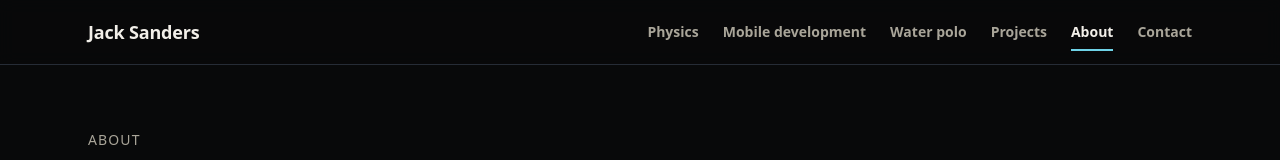
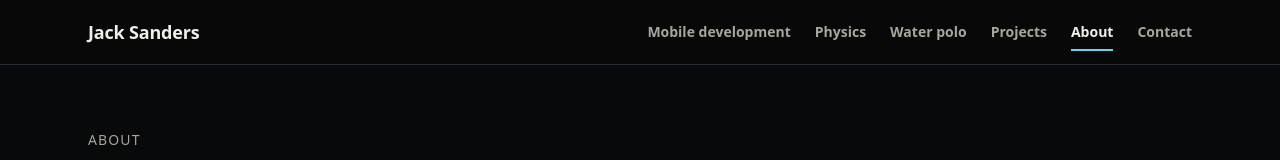
Before and after one commit to SandersJack/webcv, a React (Vite) app in the folder react-web/: page /about in a window 1280 px wide. Shown: the top 160 px of the page. Built offline with nearby package versions, Linux system fonts and the light colour scheme.

Commit message:
Put mobile development first in navigation
Ultraworked with [Sisyphus](https://github.com/code-yeongyu/oh-my-openagent)

Co-authored-by: Sisyphus <clio-agent@sisyphuslabs.ai>

```diff
--- a/react-web/src/components/Header.tsx
+++ b/react-web/src/components/Header.tsx
@@ -2,8 +2,8 @@ import { useRef, useState, type KeyboardEvent } from 'react'
 import { Link, NavLink, useLocation } from 'react-router-dom'
 
 const navItems = [
+  { to: '/mobile-development', label: 'Mobile development' },
   { to: '/physics', label: 'Physics' },
-  { to: '/mobile-development', label: 'Mobile development' },
   { to: '/water-polo', label: 'Water polo' },
   { to: '/projects', label: 'Projects' },
   { to: '/about', label: 'About' },
--- a/react-web/src/content/pages.ts
+++ b/react-web/src/content/pages.ts
@@ -10,14 +10,14 @@ export const homePage = {
   lede: 'I study rare particle decays at CERN, build software that makes detectors and data usable, and play water polo — this site tells that story as one journey.',
   paths: [
     {
+      to: '/mobile-development',
+      label: 'Explore mobile development',
+      description: 'Turning real user needs into reliable connected software.',
+    },
+    {
       to: '/physics',
       label: 'Explore physics',
       description: 'NA62, kaon tagging, and the search for dark photons.',
-    },
-    {
-      to: '/mobile-development',
-      label: 'Explore mobile development',
-      description: 'Turning real user needs into reliable connected software.',
     },
     {
       to: '/water-polo',
```
Also changed, not shown: 1 other file (tests, documents, lock files or other folders).
